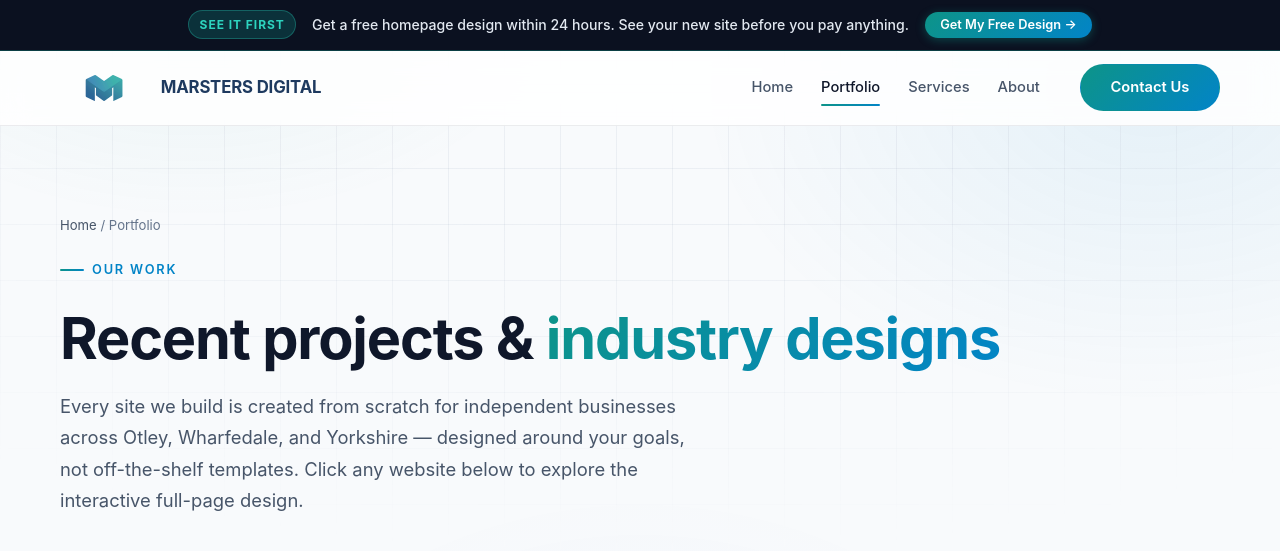
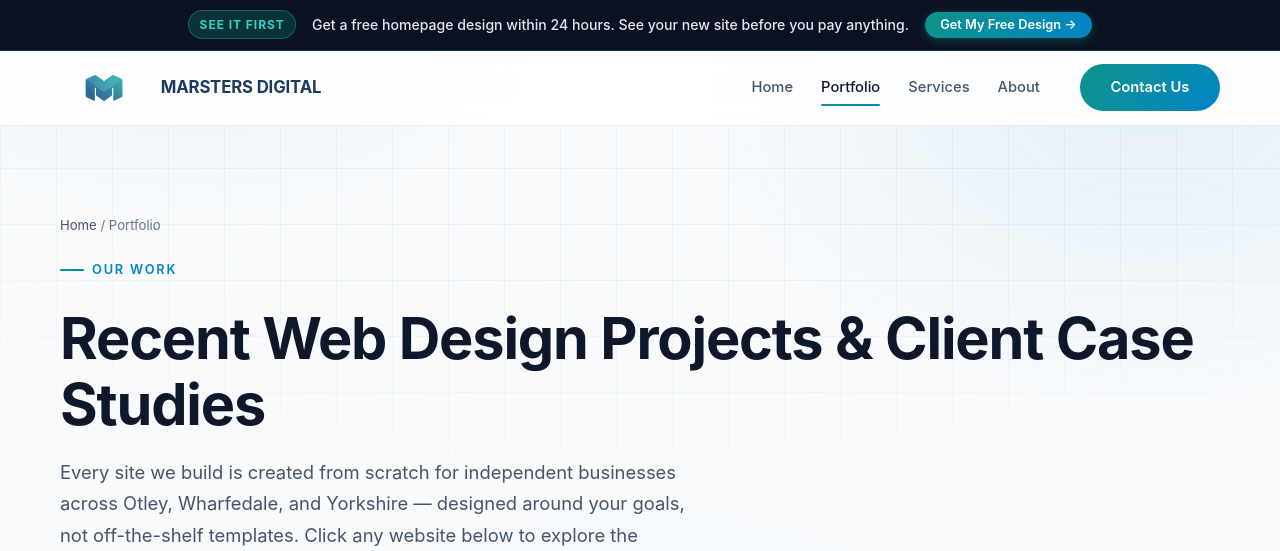
Before and after one commit to MarstersDigital/MarstersDigital, a website: page portfolio.html in a window 1280 px wide. Shown: the top 551 px of the page. Drawn offline with Linux system fonts and the light colour scheme.

Commit message:
Optimize title, meta description, and H1 on portfolio.html

```diff
--- a/portfolio.html
+++ b/portfolio.html
@@ -19,8 +19,8 @@
     gtag('config', 'G-VMPB6E4BXY');
     gtag('config', 'G-70GM109PGN');
   </script>
-  <title>Web Design Portfolio &amp; Yorkshire Case Studies | Marsters Digital</title>
-  <meta name="description" content="See recent bespoke websites designed and built by Marsters Digital for independent businesses across Harrogate, Otley, Yorkshire and the UK.">
+  <title>Web Design Portfolio & Case Studies | Leeds & Yorkshire | Marsters Digital</title>
+  <meta name="description" content="Explore recent custom website builds and case studies for independent businesses across Leeds, Harrogate, and West Yorkshire by Marsters Digital.">
   <link rel="canonical" href="https://www.marstersdigital.com/portfolio">
   <meta property="og:title" content="Web Design Portfolio &amp; Yorkshire Case Studies | Marsters Digital">
   <meta property="og:description" content="See recent bespoke websites designed and built by Marsters Digital for independent businesses across Harrogate, Otley, Yorkshire and the UK.">
@@ -88,7 +88,7 @@
     <div class="container">
       <nav class="breadcrumbs" aria-label="Breadcrumb"><a href="/">Home</a> / Portfolio</nav>
       <span class="eyebrow">Our Work</span>
-      <h1>Recent projects &amp; <span class="gradient-text">industry designs</span></h1>
+      <h1>Recent Web Design Projects &amp; Client Case Studies</h1>
       <p class="lead">Every site we build is created from scratch for independent businesses across Otley, Wharfedale, and Yorkshire — designed around your goals, not off-the-shelf templates. Click any website below to explore the interactive full-page design.</p>
     </div>
   </section>
```
